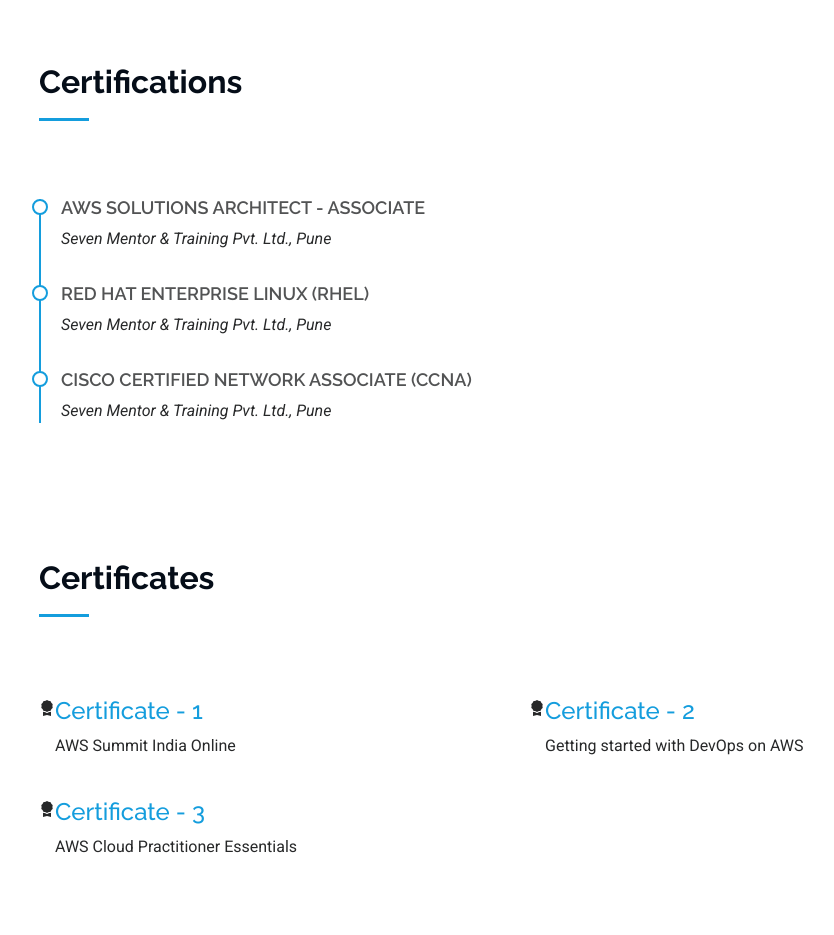
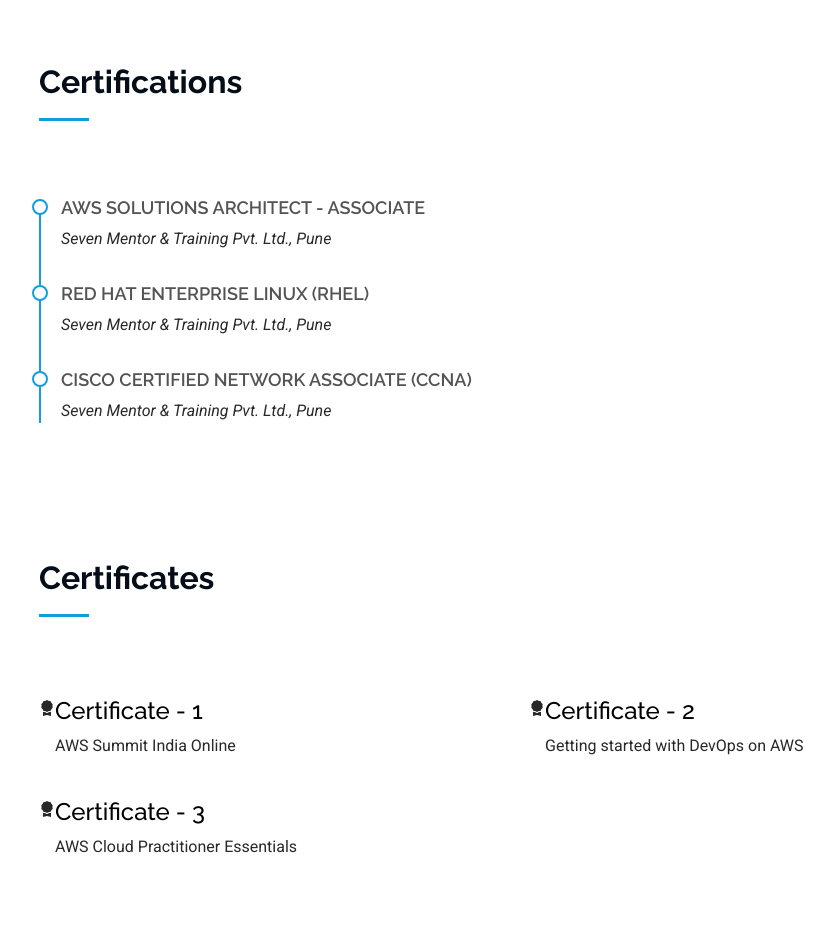
Before and after one commit to Prashant-gitRepo/Portfolio-website, a plain HTML site: page index.html in a window 1280 px wide. Shown: the part 3653-4588 px from the top of the page, without its empty margins (273-1107 px from the left). Drawn offline with Linux system fonts and the light colour scheme.

Commit message:
Update main.css

```diff
--- a/assets/css/main.css
+++ b/assets/css/main.css
@@ -943,6 +943,19 @@ section,
   font-size: 14px;
 }
 
+.service-item .title a {
+  color: #000;  /* black */
+  text-decoration: none;  /* remove underline */
+}
+
+.service-item .title a:hover {
+  color: #47b2e4; /* same hover effect as academic section */
+}
+
+
+
+
+
 /*--------------------------------------------------------------
 # Testimonials Section
 --------------------------------------------------------------*/
```
